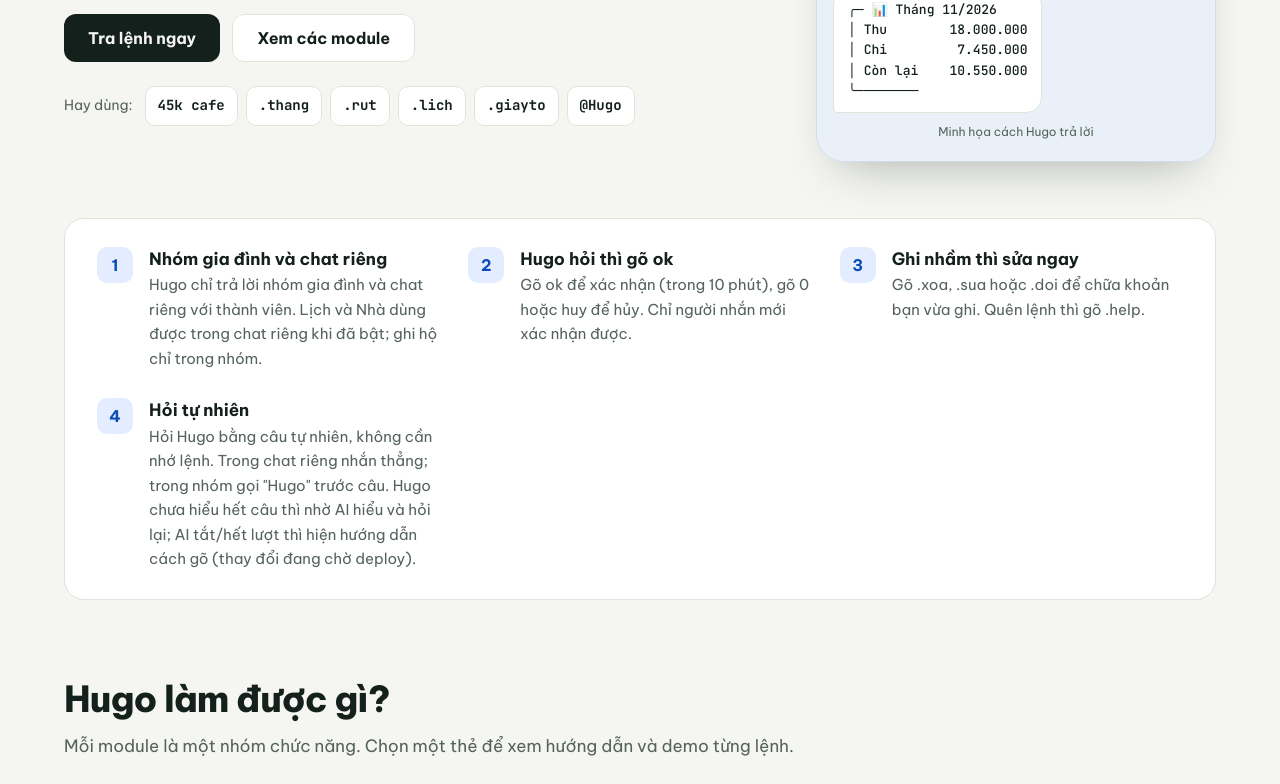
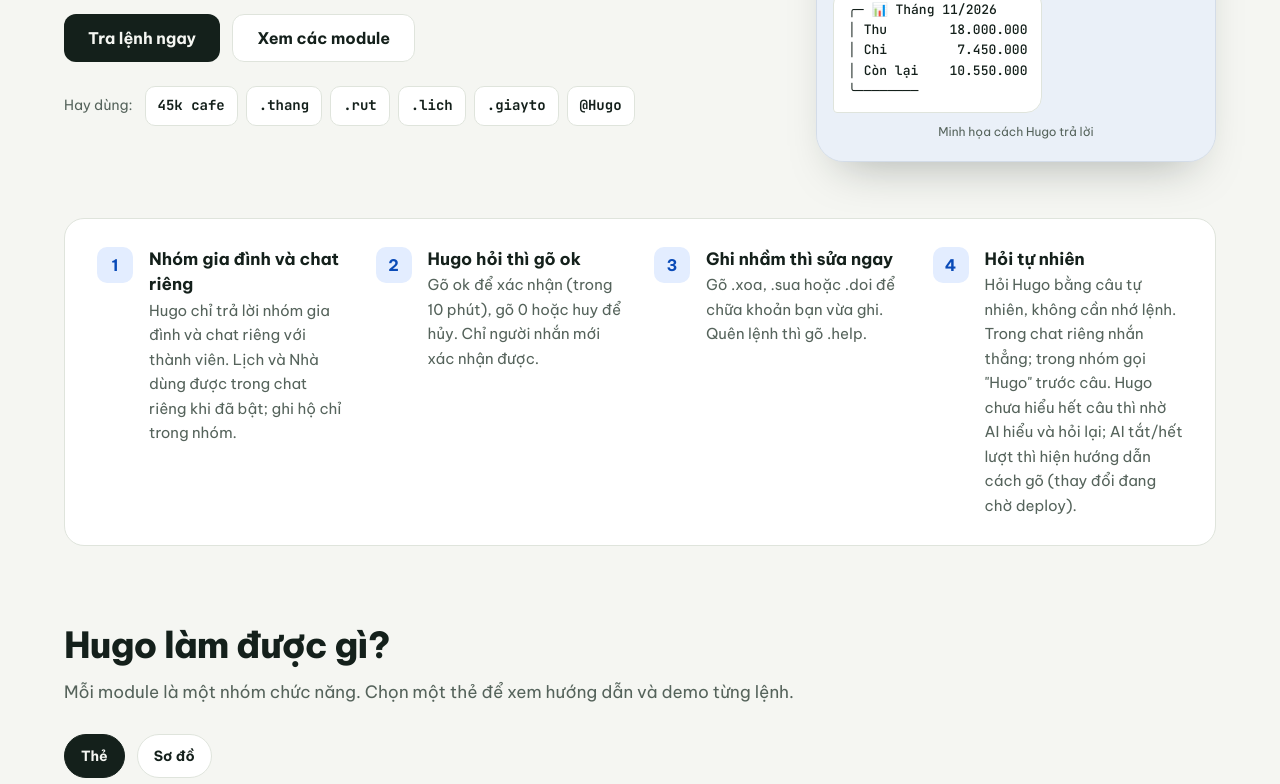
Before and after one commit to hugo-lcqh/quan-gia-hugo-cam-nang, a plain HTML site: page index.html in a window 1280 px wide. Shown: the part 481-1265 px from the top of the page. Drawn offline with Linux system fonts and the light colour scheme.

Commit message:
style: dàn đều 4 mục mẹo sử dụng trên 1 hàng ở desktop

```diff
--- a/style.css
+++ b/style.css
@@ -52,7 +52,7 @@ a:hover{text-decoration:underline}
 .band{padding-bottom:72px}
 h2.h{margin:0 0 8px;font-size:36px;font-weight:800;letter-spacing:-.8px}
 .lead{margin:0 0 28px;font-size:17px;color:var(--muted)}
-.rules{background:var(--surface);border:1px solid var(--line);border-radius:20px;padding:28px 32px;display:grid;grid-template-columns:repeat(auto-fit,minmax(260px,1fr));gap:28px}
+.rules{background:var(--surface);border:1px solid var(--line);border-radius:20px;padding:28px 32px;display:grid;grid-template-columns:repeat(2,minmax(0,1fr));gap:28px}
 .rule{display:flex;gap:16px}
 .rule i{flex:0 0 36px;height:36px;border-radius:10px;background:#E3EDFF;color:#0A4BB8;display:flex;align-items:center;justify-content:center;font-style:normal;font-weight:700}
 .rule b{display:block;font-size:17px}.rule span{font-size:15px;color:var(--muted)}
@@ -160,6 +160,7 @@ footer.foot .wrap{padding-top:32px;padding-bottom:32px;display:flex;flex-wrap:wr
 .mindmap:not(:has(.mindmap-branch)) .mindmap-root::after{display:none}
 
 @media (min-width:960px){
+  .rules{grid-template-columns:repeat(4,minmax(0,1fr))}
   .mindmap{grid-template-columns:minmax(0,1fr) 180px minmax(0,1fr);align-items:center}
   .mindmap-root{grid-column:2;grid-row:1;justify-self:stretch}
   .mindmap-root::before,.mindmap-root::after{content:'';position:absolute;top:50%;left:auto;right:100%;width:var(--branch-gap);height:0;border:0;border-top:2px solid var(--connector);pointer-events:none}
```
